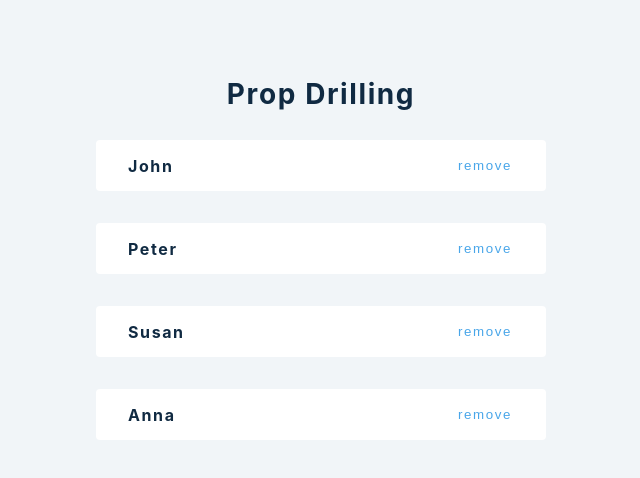
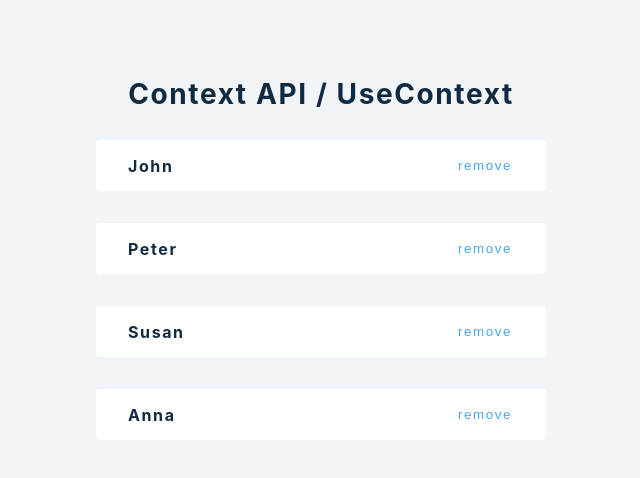
Before and after one commit to codeWithAshith/React-Basics, a React (Create React App) app: page / in a window 1280 px wide. Shown: the top 478 px of the page, without its empty margins (319-959 px from the left). Built offline with nearby package versions, Linux system fonts and the light colour scheme.

Commit message:
23. Context Api

```diff
--- /dev/null
+++ b/src/08.contextApi/ContextApi.jsx
@@ -0,0 +1,50 @@
+import React, { useState, useContext } from "react";
+import { data } from "../data";
+// more components
+// fix - context api, redux (for more complex cases)
+
+const PersonContext = React.createContext();
+// two components - Provider, Consumer
+
+const ContextAPI = () => {
+  const [people, setPeople] = useState(data);
+
+  const removePerson = (id) => {
+    setPeople((people) => {
+      return people.filter((person) => person.id !== id);
+    });
+  };
+
+  return (
+    <PersonContext.Provider value={{ removePerson, people }}>
+      <h3>Context API / useContext</h3>
+      <List />
+    </PersonContext.Provider>
+  );
+};
+
+const List = () => {
+  const mainData = useContext(PersonContext);
+  console.log(mainData);
+
+  return (
+    <>
+      {mainData.people.map((person) => {
+        return <SinglePerson key={person.id} {...person} />;
+      })}
+    </>
+  );
+};
+
+const SinglePerson = ({ id, name }) => {
+  const { removePerson } = useContext(PersonContext);
+
+  return (
+    <div className="item">
+      <h4>{name}</h4>
+      <button onClick={() => removePerson(id)}>remove</button>
+    </div>
+  );
+};
+
+export default ContextAPI;
--- a/src/App.js
+++ b/src/App.js
@@ -1,12 +1,12 @@
 import React from "react";
-import PropDrilling from "./07.propDrilling/PropDrilling";
+import ContextAPI from "./08.contextApi/ContextApi";
 
 import "./index.css";
 
 const App = () => {
   return (
     <div className="container">
-      <PropDrilling />
+      <ContextAPI />
     </div>
   );
 };
```
